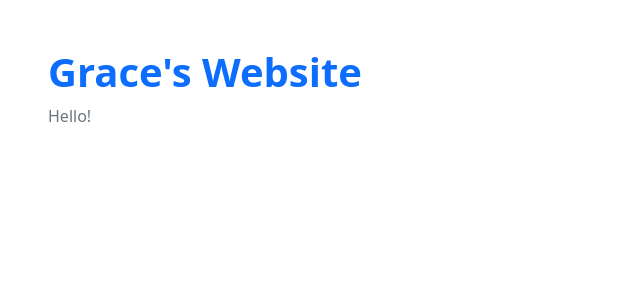
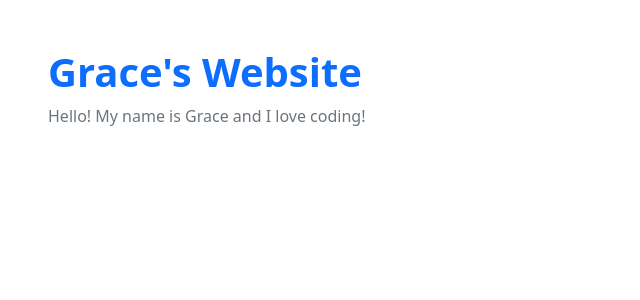
Before and after one commit to gwang1224/flask_portfolio, a Flask app: page /stub/ in a window 1280 px wide. Shown: the part 66-366 px from the top of the page, without its empty margins (0-640 px from the left). Run offline with Flask 2, Linux system fonts and the light colour scheme.

Commit message:
grace's website

```diff
--- a/templates/stub.html
+++ b/templates/stub.html
@@ -9,7 +9,7 @@
     <!- Try building a new body here, bootstrap is a wise choice ->
     <div class="px-5 py-5 mx-auto">
         <h1 class="text-primary"><strong>Grace's Website</strong></h1>
-        <p class="text-secondary">Hello!</p>
+        <p class="text-secondary">Hello! My name is Grace and I love coding! </p>
     </div>
 {% endblock %}
 
```
